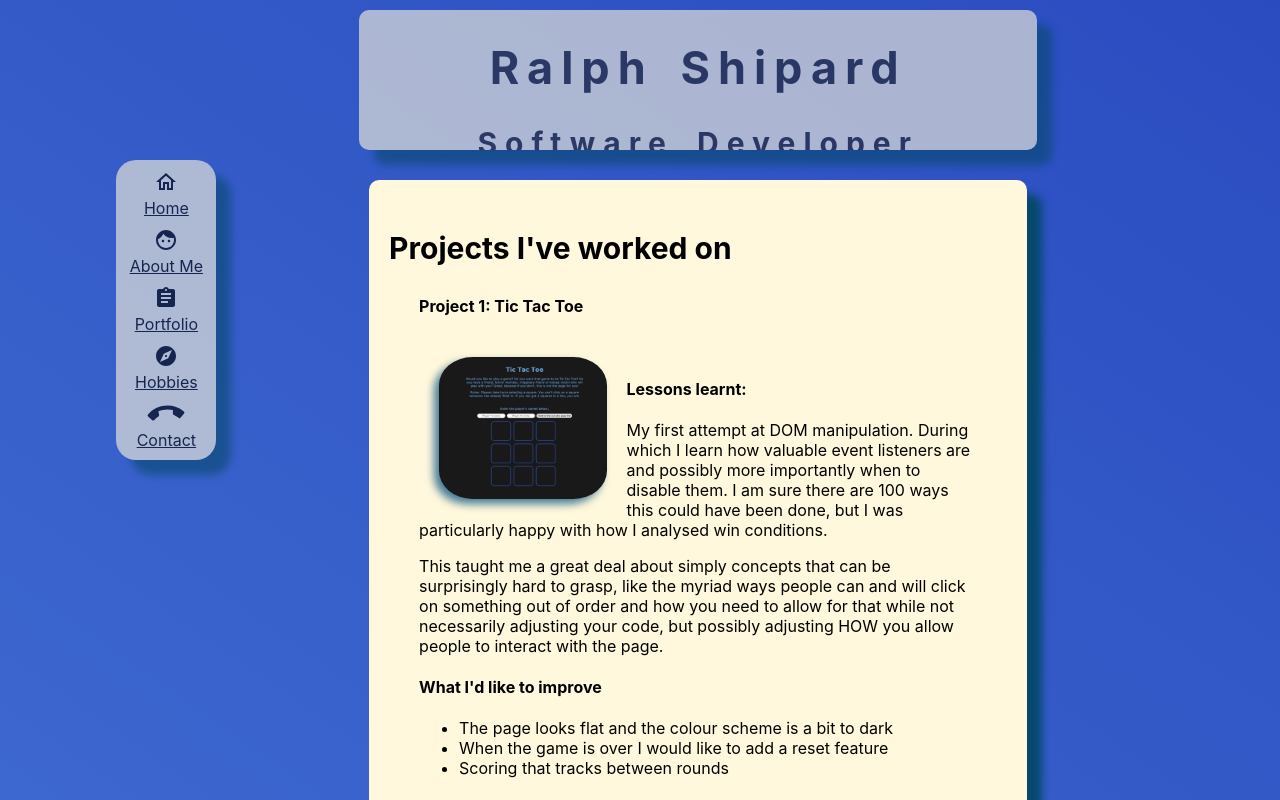
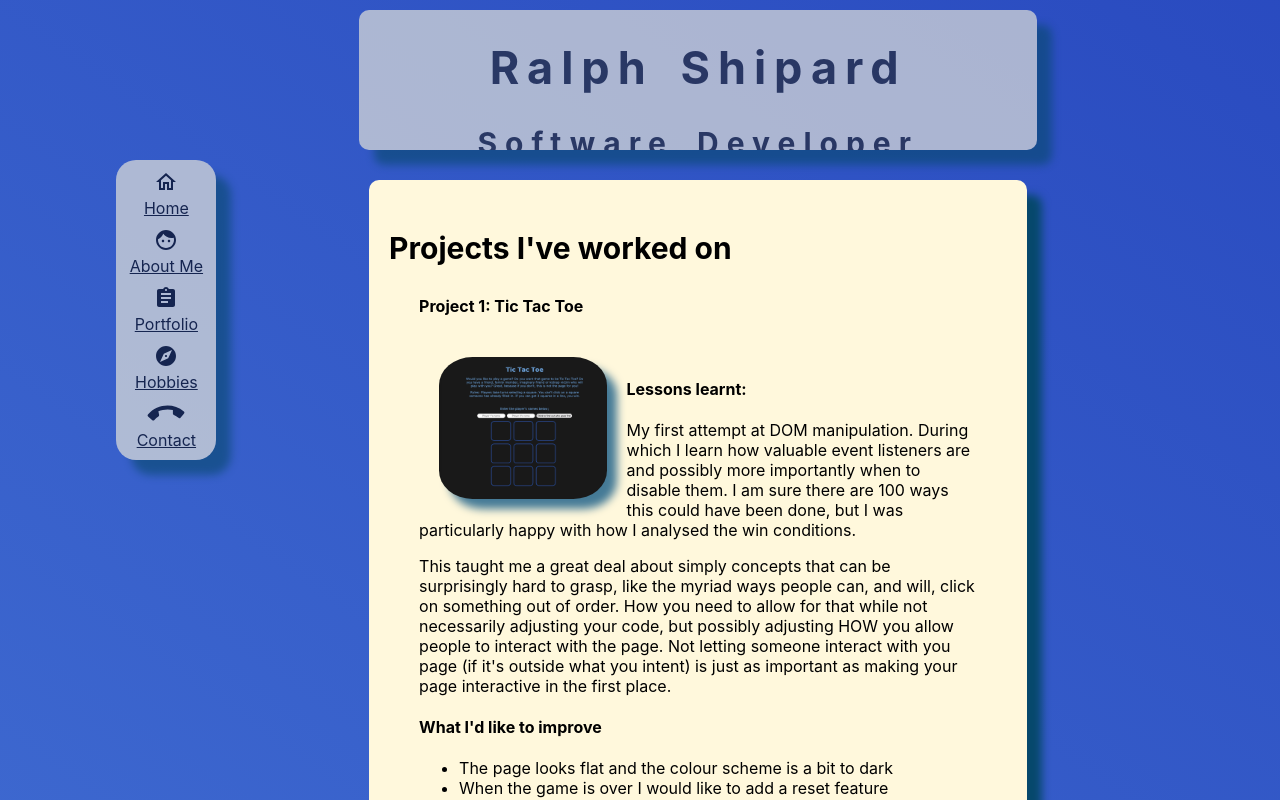
Before and after one commit to rshipard/rshipard.github.io, a React (Create React App) app: page /portfolio in a window 1280 px wide. Shown: the top 800 px of the page. Built offline with nearby package versions, Linux system fonts and the light colour scheme.

Commit message:
css tweaks to hobbies

```diff
--- a/src/Views/Final/Hobbies/Hobbies.css
+++ b/src/Views/Final/Hobbies/Hobbies.css
@@ -48,3 +48,7 @@
     transition: ease-in-out 1s;
     transform: scale(300%) translateX(-30%);
 }
+
+.HobbiesFinal figure {
+    text-align: center;
+}
--- a/src/Views/Final/Hobbies/Hobbies.js
+++ b/src/Views/Final/Hobbies/Hobbies.js
@@ -25,7 +25,11 @@ function Hobbies(props) {
             <div className="hobby">
                 <h4>Dance</h4>
                 <p>In the last 6 years I've discovered the world of Ballroom and Latin dance. Due to little things like a pandemic I haven't been able to do it for the last 2 years. I can't wait for the post COVID world where I get to go back out and move across the dancefloor!</p>
-                <iframe className="video" width="560" height="315" src="https://www.youtube.com/embed/BFaA8Mm1syk?start=18" title="YouTube video player" frameBorder="0" allow="accelerometer; autoplay; clipboard-write; encrypted-media; gyroscope; picture-in-picture" allowFullScreen></iframe>
+                <figure>
+                    <iframe className="video" width="560" height="315" src="https://www.youtube.com/embed/BFaA8Mm1syk?start=18" title="YouTube video player" frameBorder="0" allow="accelerometer; autoplay; clipboard-write; encrypted-media; gyroscope; picture-in-picture" allowFullScreen></iframe>
+                    <figcaption>Disclaimer - this is <i>not</i> me, but is from the same dance studio!</figcaption>
+                </figure>
+
             </div>
         </div>
     )
--- a/src/Views/Final/LandingPage/LandingPage.js
+++ b/src/Views/Final/LandingPage/LandingPage.js
@@ -1,5 +1,4 @@
 import './LandingPage.css'
-import downArrow from '../../../images/landing_page/baseline_arrow_downward_black_36dp.png'
 
 function LandingPage(props) {
 
--- a/src/Views/Final/Portfolio/Portfolio.css
+++ b/src/Views/Final/Portfolio/Portfolio.css
@@ -24,10 +24,10 @@ div.project img {
     margin: 20px;
     float: left;
     border-radius: 20%;
-    transition: 1s;
-    filter: drop-shadow(-5px 5px 4px rgb(69, 122, 150));
+    transition: 0.8s ease-in-out;
+    filter: drop-shadow(10px 10px 4px rgb(69, 122, 150));
 }
 
 div.project img:hover {
-    transform: scale(300%);
+    transform: scale(200%) translateX(30%) translateY(20%);
 }
--- a/src/Views/Final/Portfolio/Portfolio.js
+++ b/src/Views/Final/Portfolio/Portfolio.js
@@ -17,8 +17,8 @@ function Portfolio(props) {
                         </a>
                         <br />
                         <h4>Lessons learnt:</h4>
-                        <p>My first attempt at DOM manipulation. During which I learn how valuable event listeners are and possibly more importantly when to disable them. I am sure there are 100 ways this could have been done, but I was particularly happy with how I analysed win conditions.</p>
-                        <p>This taught me a great deal about simply concepts that can be surprisingly hard to grasp, like the myriad ways people can and will click on something out of order and how you need to allow for that while not necessarily adjusting your code, but possibly adjusting HOW you allow people to interact with the page.</p>
+                        <p>My first attempt at DOM manipulation. During which I learn how valuable event listeners are and possibly more importantly when to disable them. I am sure there are 100 ways this could have been done, but I was particularly happy with how I analysed the win conditions.</p>
+                        <p>This taught me a great deal about simply concepts that can be surprisingly hard to grasp, like the myriad ways people can, and will, click on something out of order. How you need to allow for that while not necessarily adjusting your code, but possibly adjusting HOW you allow people to interact with the page. Not letting someone interact with you page (if it's outside what you intent) is just as important as making your page interactive in the first place.</p>
                         <h4>What I'd like to improve</h4>
                         <ul>
                             <li>The page looks flat and the colour scheme is a bit to dark</li>
```
